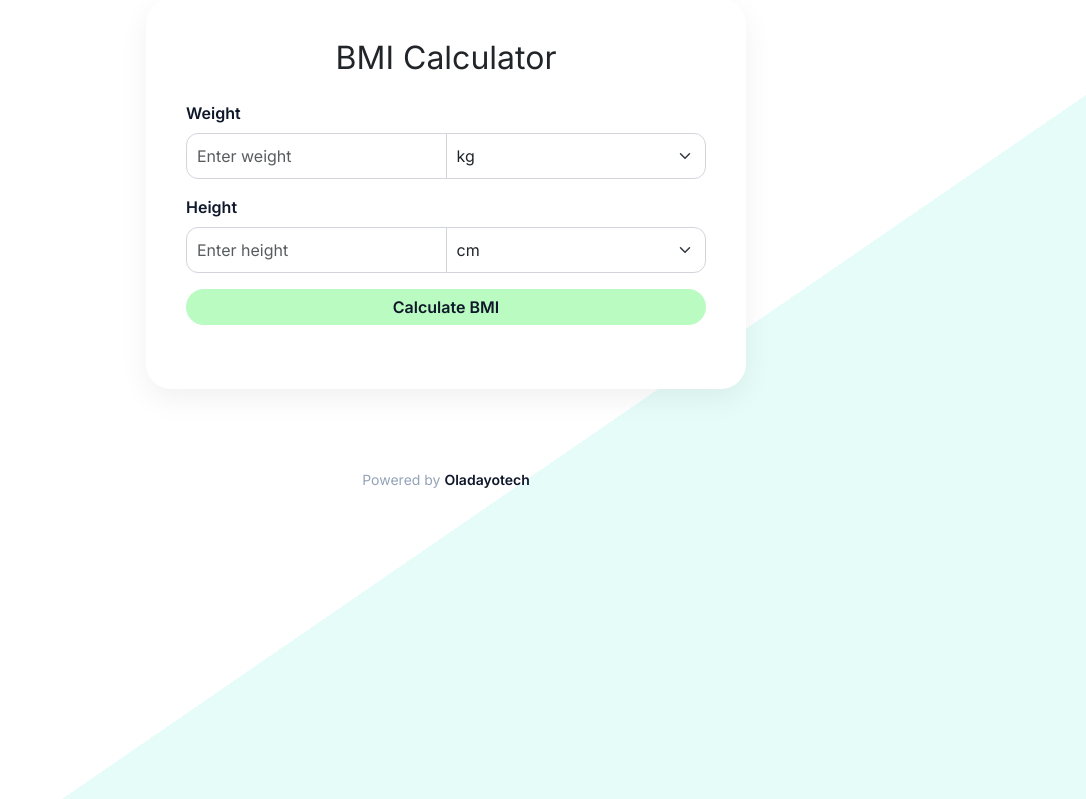
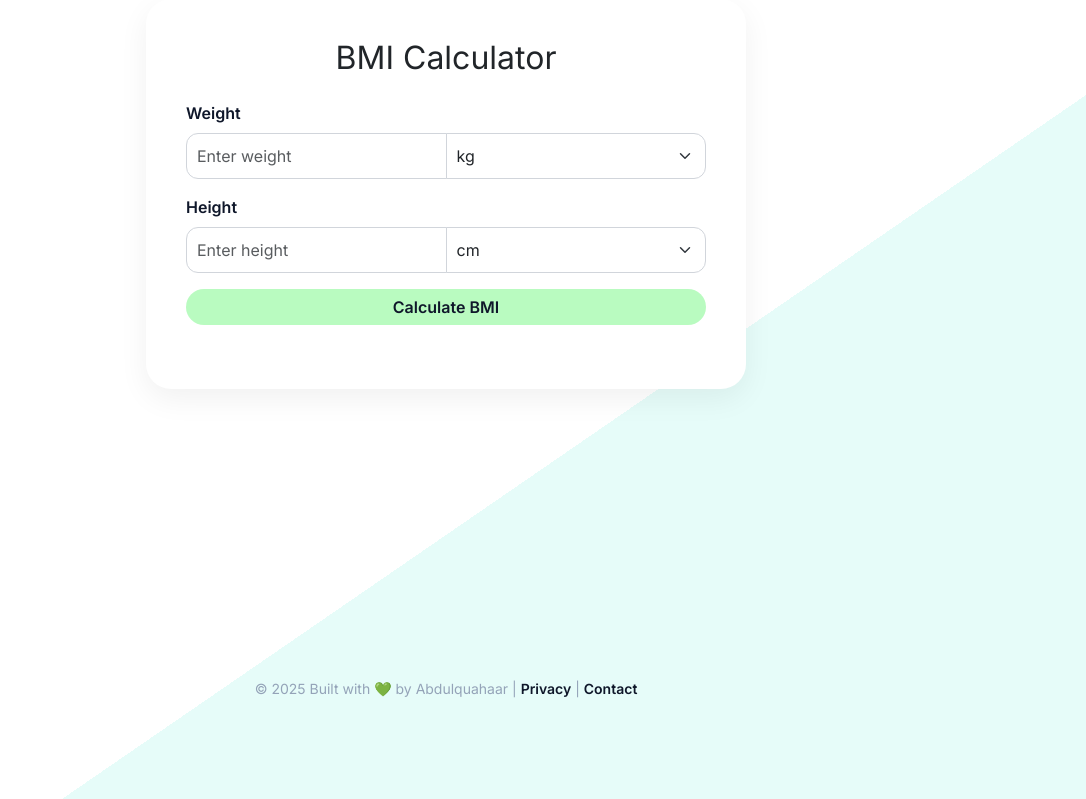
Before and after one commit to oladayotech/BMI-Calculator, a Python web app: template templates/bmi.html in a window 1280 px wide. Shown: the part 81-880 px from the top of the page, without its empty margins (194-1280 px from the left). Run offline with Jinja, Linux system fonts and the light colour scheme; the template is opened without the code that fills it, so the values that code supplies are empty.

```diff
--- a/templates/bmi.html
+++ b/templates/bmi.html
@@ -59,7 +59,9 @@
     }
 
     footer {
-      margin-top: 50px;
+      position: absolute;
+      bottom: 20px;
+      width: 100%;
       text-align: center;
       font-size: 14px;
       color: #94a3b8;
@@ -114,7 +116,9 @@
   </div>
 
   <footer>
-    Powered by <a href="https://github.com/oladayotech" target="_blank">Oladayotech</a>
+    &copy; 2025 Built with 💚 by Abdulquahaar |
+    <a href="#">Privacy</a> |
+    <a href="https://github.com/oladayotech">Contact</a>
   </footer>
 
   <script>
@@ -132,6 +136,13 @@
 
   if (heightUnit === "in") {
     height *= 2.54;
+  }
+
+  // 🛑 Validate weight and height before calculating BMI
+  if (weight < 20 || weight > 300 || height < 100 || height > 250) {
+    document.getElementById("bmiResult").textContent = `Please enter realistic values.`;
+    document.getElementById("bmiInterpretation").textContent = "";
+    return;
   }
 
   height = height / 100;
@@ -152,6 +163,7 @@
   document.getElementById("bmiResult").textContent = `Your BMI is ${roundedBMI}`;
   document.getElementById("bmiInterpretation").textContent = interpretation;
 });
+
   </script>
 
 </body>
--- a/templates/index.html
+++ b/templates/index.html
@@ -106,7 +106,7 @@
   <footer>
     &copy; 2025 Built with 💚 by Abdulquahaar |
     <a href="#">Privacy</a> |
-    <a href="#">Contact</a>
+    <a href="https://github.com/oladayotech">Contact</a>
   </footer>
 
 </body>
```
Lines whose indentation alone changed are shown as unchanged.
